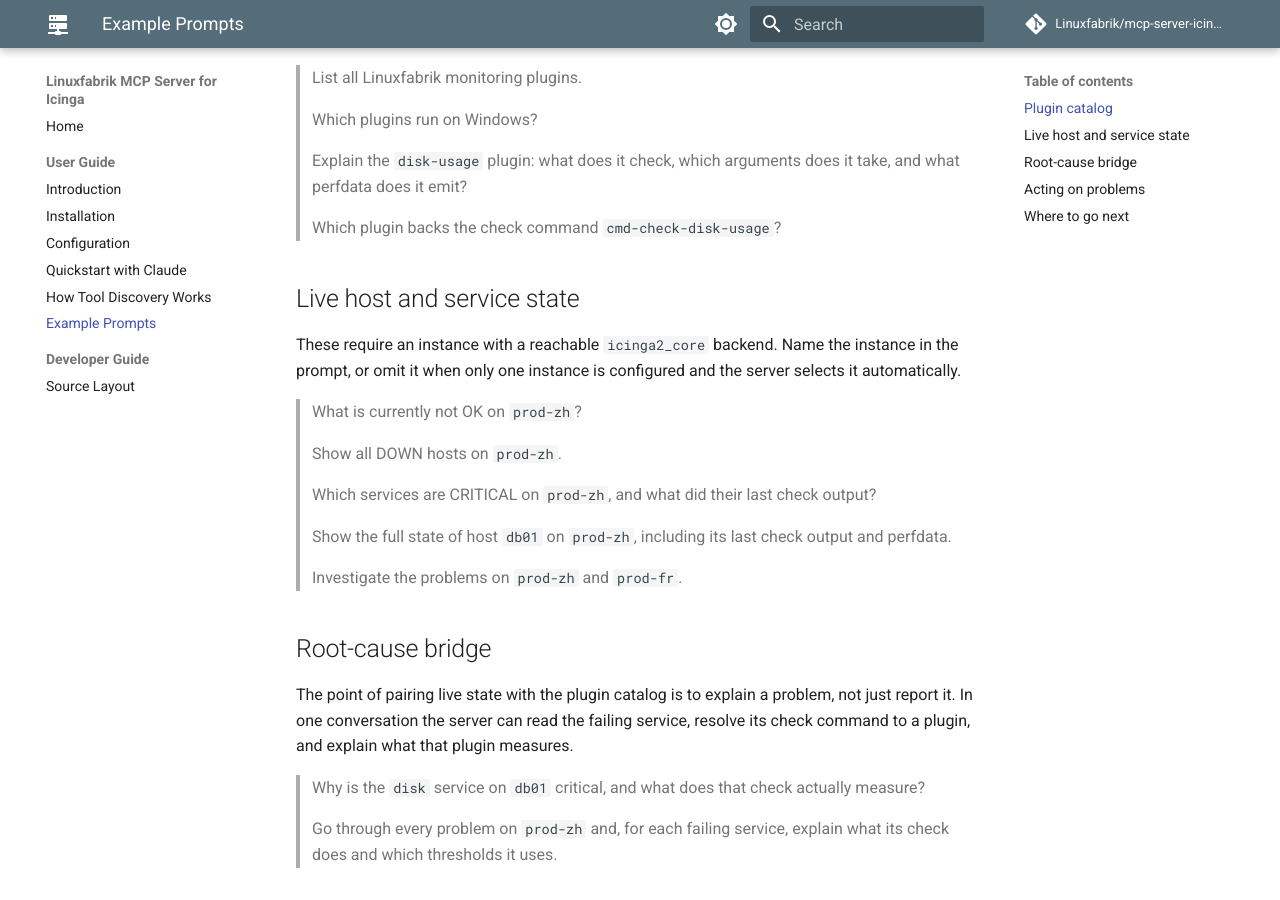
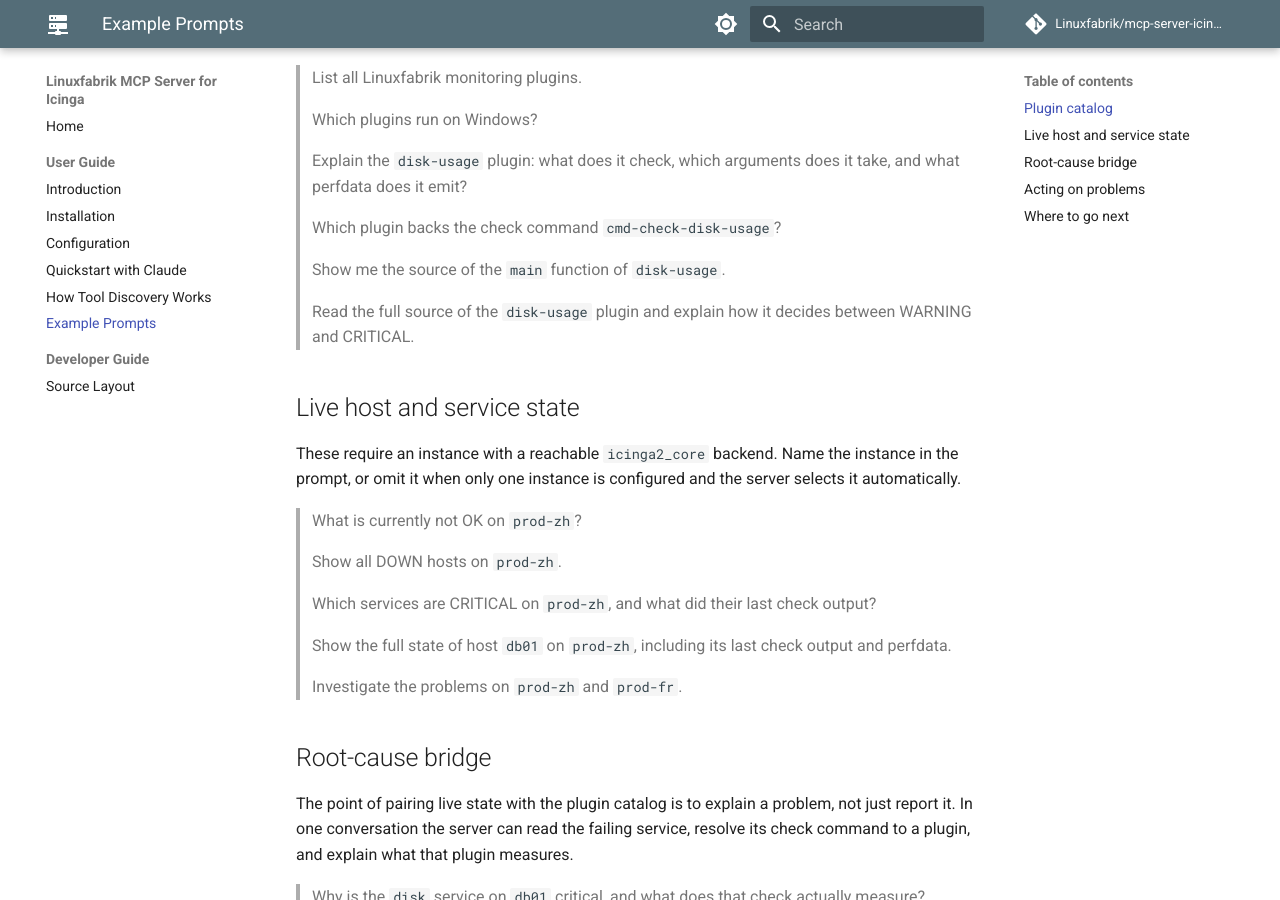
Before and after one commit to Linuxfabrik/mcp-server-icinga, an MkDocs documentation site: the page built from docs/user-guide/06 - Example Prompts.md, in a window 1280 px wide and 900 px high, scrolled down 484 px. Built offline with MkDocs 1.6.1 and Material for MkDocs 9.7.7, drawn with Linux system fonts in a browser that asks for light colours; comment, search, counter and statistics services are not loaded.

Commit message:
docs: add read_plugin_source example prompts
Show how to ask for a plugin's source (whole file or a single function) in
the plugin catalog section of the example prompts guide.

```diff
--- a/docs/user-guide/06 - Example Prompts.md
+++ b/docs/user-guide/06 - Example Prompts.md
@@ -18,6 +18,10 @@
 > Explain the `disk-usage` plugin: what does it check, which arguments does it take, and what perfdata does it emit?
 
 > Which plugin backs the check command `cmd-check-disk-usage`?
+
+> Show me the source of the `main` function of `disk-usage`.
+
+> Read the full source of the `disk-usage` plugin and explain how it decides between WARNING and CRITICAL.
 
 
 ## Live host and service state
```
